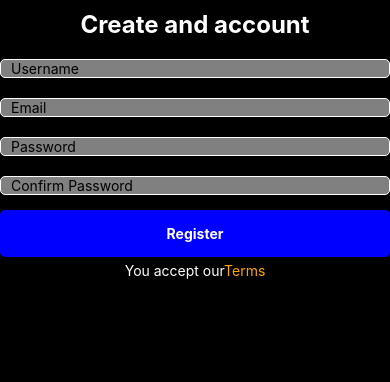
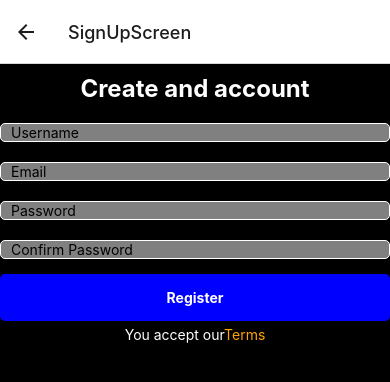
Before and after one commit to jpalmat/MyReactNativeCli, a React Native app: screen /SignUpScreen in a window 390 px wide. Shown: the top 382 px of the page. Built offline with nearby package versions, Linux system fonts and the light colour scheme.

Commit message:
navigation

```diff
--- a/App.js
+++ b/App.js
@@ -7,20 +7,11 @@
  */
 import 'react-native-gesture-handler';
 import React from 'react';
-
-import {
-  Colors,
-  DebugInstructions,
-  Header,
-  LearnMoreLinks,
-  ReloadInstructions,
-} from 'react-native/Libraries/NewAppScreen';
-import SignInScreen from './src/screens/SignInScreen';
-import SignUpScreen from './src/screens/SignUpScreen';
+import AppNavContainer from './src/navigations';
 
 const App = () => {
   return (
-    <SignUpScreen />
+    <AppNavContainer />
   );
 };
 
--- a/src/navigations/index.js
+++ b/src/navigations/index.js
@@ -1,18 +1,19 @@
 import { NavigationContainer } from '@react-navigation/native';
-import {
-    SafeAreaView,
-    StatusBar,
-    Text,
-  } from 'react-native';
+import { createNativeStackNavigator } from '@react-navigation/native-stack';
+import SignInScreen from '../screens/SignInScreen';
+import SignUpScreen from '../screens/SignUpScreen';
+
+  const Stack = createNativeStackNavigator()
 
 const AppNavContainer = () => {
 
     return (
         <NavigationContainer>
-            <SafeAreaView>
-                <StatusBar barStyle='dark-content'/>
-                <Text>Hello Worldddd</Text>
-            </SafeAreaView>
+            {/* screenOptions={{headerShown: false}} */}
+            <Stack.Navigator >
+                <Stack.Screen name="SignInScreen" component={SignInScreen} />
+                <Stack.Screen name="SignUpScreen" component={SignUpScreen} />
+            </Stack.Navigator>
         </NavigationContainer>
       );
 }
--- a/src/screens/SignInScreen.js
+++ b/src/screens/SignInScreen.js
@@ -10,15 +10,20 @@ import {
 import CustomButton from '../components/CustomButton';
 import CustomInput from '../components/CustomInput';
 
-function SignInScreen(props) {
+import { useNavigation } from '@react-navigation/native'
+
+const SignInScreen = () => {
     const [username, setUsername] = useState('')
     const [password, setPassword] = useState('')
 
+    const { height } = useWindowDimensions();
+    const navigation = useNavigation();
+
     const onSignIsPressed = () => {
-        alert('button pressed')
+        navigation.navigate('SignUpScreen');
     }
 
-    const { height } = useWindowDimensions()
+
     return (
         <SafeAreaView style={styles.container}>
             <Image
--- a/src/screens/SignUpScreen.js
+++ b/src/screens/SignUpScreen.js
@@ -10,7 +10,7 @@ import {
 import CustomButton from '../components/CustomButton';
 import CustomInput from '../components/CustomInput';
 
-function SignUpScreen(props) {
+const SignUpScreen = () => {
     const [username, setUsername] = useState('')
     const [email, setEmail] = useState('')
     const [password, setPassword] = useState('')
```
